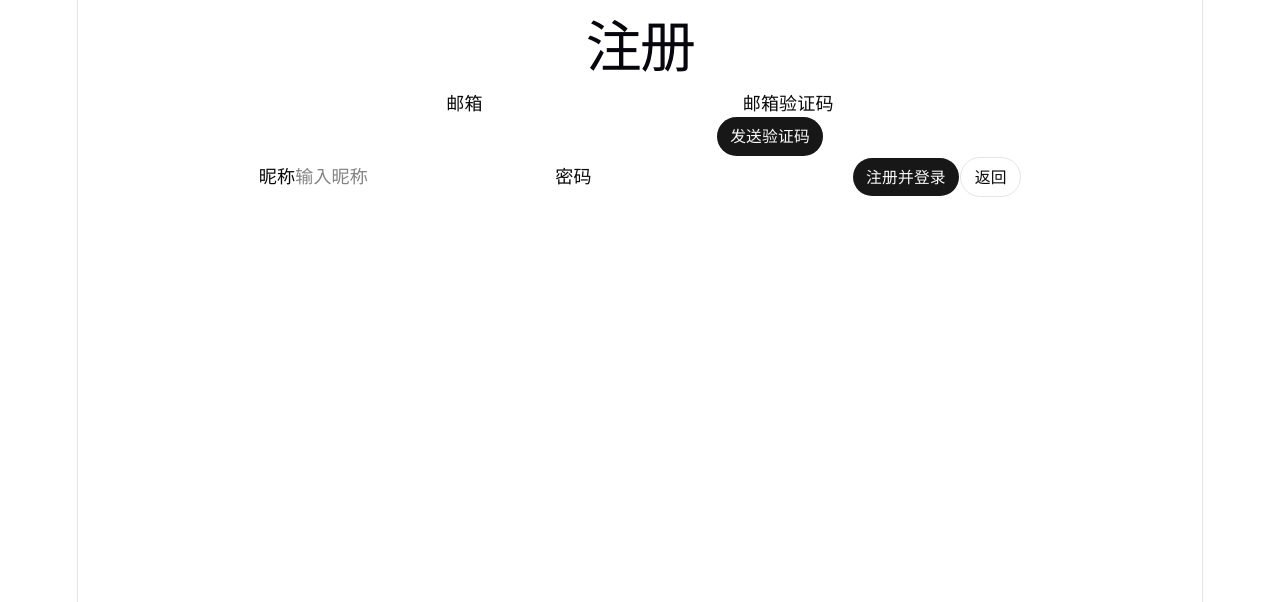
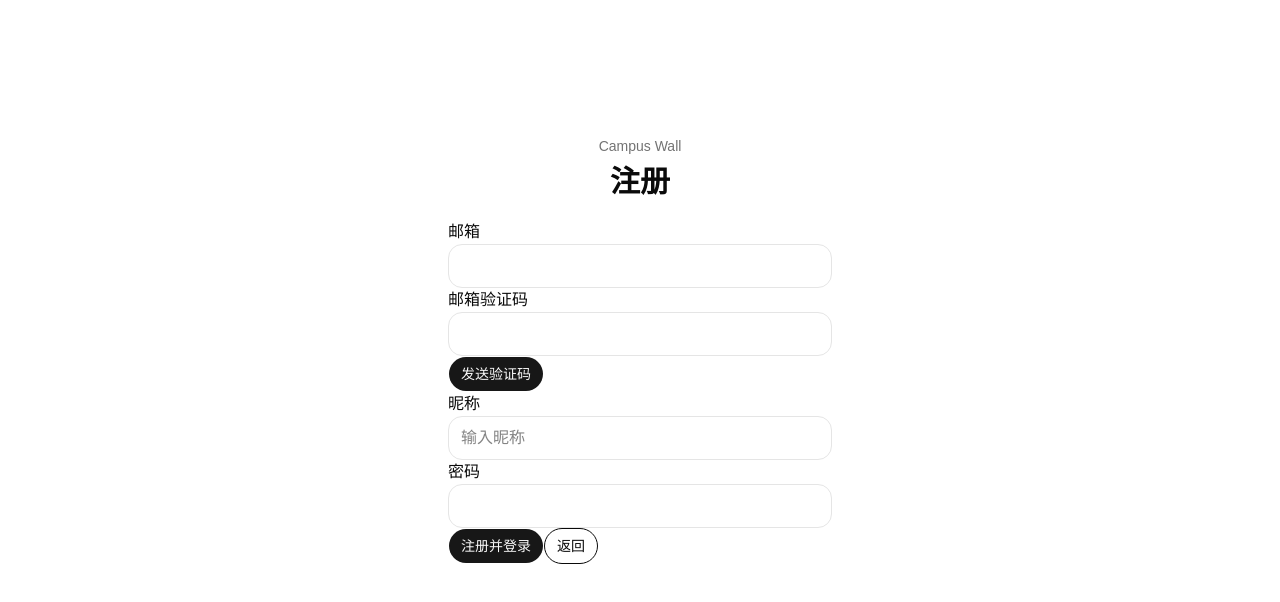
Before and after one commit to qingning7/campus-wall-frontend, a React (Vite) app: page / in a window 1280 px wide. Both pictures are taken after a click on the button "没有账号，去注册". Shown: the top 602 px of the page. Built offline with nearby package versions, Linux system fonts and the light colour scheme; no server answers.

Commit message:
feat(ui): adjust button layout

```diff
--- a/src/components/AuthForm.tsx
+++ b/src/components/AuthForm.tsx
@@ -23,16 +23,32 @@ export function AuthForm({ onAuthed }: AuthFormProps) {
 
     if (mode === 'choice') {
     return (
-            <section className='auth'>
-                <div className='authform'>
-                    <Button variant='outline' onClick={() => setMode('login')}>
-                        已有账号，去登陆
+        <main className="min-h-screen bg-background px-6 py-10 text-foreground">
+            <section className="mx-auto flex min-h-[calc(100vh-5rem)] max-w-sm flex-col justify-center">
+                <div className="space-y-8">
+                    <div className="space-y-2 text-center">
+                        <h1 className="text-3xl font-semibold tracking-normal text-foreground">
+                            校园墙
+                        </h1>
+                    </div>
+
+                    <div className="grid gap-3">
+                        <Button type="button" size="lg" onClick={() => setMode('login')}>
+                            已有账号，去登录
                         </Button>
-                    <Button variant='outline' onClick={() => setMode('register')}>
+
+                        <Button
+                            type="button"
+                            size="lg"
+                            variant="outline"
+                            onClick={() => setMode('register')}
+                        >
                             没有账号，去注册
                         </Button>
                     </div>
+                </div>
             </section>
+        </main>
       )
    }
 
@@ -88,17 +104,35 @@ export function AuthForm({ onAuthed }: AuthFormProps) {
     }
 
     return (
-        <section className='auth'>
-            <form className='authfrom' onSubmit={handleSubmit}>
-                <h1>{isRegister ? '注册' : '登录'}</h1>
+        <main>
+            <section className='mx-auto flex min-h-[calc(100vh-5rem)] max-w-sm flex-col justify-center'>
+                <form className='space-y-5' onSubmit={handleSubmit}>
+                    <div className='space-y-2 text-center'>
+                        <p className="text-sm font-medium text-muted-foreground">Campus Wall</p>
+                        <h1 className='text-3xl font-semibold tracking-normal text-foreground'>
+                            {isRegister ? '注册' : '登录'}
+                        </h1>
+                    </div>
 
-                <label>邮箱<input type='email' value={email} onChange={(event) => setEmail(event.target.value)} required/></label>
+                    <label>
+                        邮箱
+                        <input
+                            className='h-11 w-full rounded-xl border border-input bg-background px-3 text-base outline-none focus-visible:ring-3 focus-visible:ring-ring/30'
+                            type='email'
+                            value={email}
+                            onChange={(event) => setEmail(event.target.value)}
+                            required/>
+                    </label>
 
                     {isRegister && (
                         <label>
                             邮箱验证码
                             <div className='emailcode'>
-                            <input value={emailCode} onChange={(event) => setEmailCode(event.target.value)} required/>
+                                <input
+                                className='h-11 w-full rounded-xl border border-input bg-background px-3 text-base outline-none focus-visible:ring-3 focus-visible:ring-ring/30'
+                                value={emailCode}
+                                onChange={(event) => setEmailCode(event.target.value)}
+                                required/>
                                 <Button onClick={handleSendEmailCode} disabled={sendingCode}>
                                     {sendingCode ? '发送中...' : '发送验证码'}
                                 </Button>
@@ -107,10 +141,25 @@ export function AuthForm({ onAuthed }: AuthFormProps) {
                     )}
 
                     {isRegister && (
-                    <label>昵称<input value={name} onChange={(event) => setName(event.target.value)} placeholder='输入昵称'/></label>
+                        <label>昵称
+                            <input
+                                className='h-11 w-full rounded-xl border border-input bg-background px-3 text-base outline-none focus-visible:ring-3 focus-visible:ring-ring/30'
+                                value={name}
+                                onChange={(event) => setName(event.target.value)}
+                                placeholder='输入昵称'
+                            />
+                        </label>
                     )}
 
-                <label>密码<input type='password' value={password} onChange={(event) => setPassword(event.target.value)} minLength={6} required/></label>
+                    <label>密码
+                        <input
+                            className='h-11 w-full rounded-xl border border-input bg-background px-3 text-base outline-none focus-visible:ring-3 focus-visible:ring-ring/30'
+                            type='password'
+                            value={password}
+                            onChange={(event) => setPassword(event.target.value)}
+                            minLength={6}
+                            required/>
+                        </label>
 
                     {error && <p className='autherror'>{error}</p>}
                     {notice && <p className='authnotice'>{notice}</p>}
@@ -127,5 +176,6 @@ export function AuthForm({ onAuthed }: AuthFormProps) {
                     </Button>
                 </form>
             </section>
+        </main>
     )
 }
--- a/src/index.css
+++ b/src/index.css
@@ -5,36 +5,6 @@
 
 @custom-variant dark (&:is(.dark *));
 :root {
-  --text: #6b6375;
-  --text-h: #08060d;
-  --bg: #fff;
-  --border: oklch(0.922 0 0);
-  --code-bg: #f4f3ec;
-  --accent: oklch(0.97 0 0);
-  --accent-bg: rgba(170, 59, 255, 0.1);
-  --accent-border: rgba(170, 59, 255, 0.5);
-  --social-bg: rgba(244, 243, 236, 0.5);
-  --shadow:
-    rgba(0, 0, 0, 0.1) 0 10px 15px -3px, rgba(0, 0, 0, 0.05) 0 4px 6px -2px;
-
-  --sans: system-ui, 'Segoe UI', Roboto, sans-serif;
-  --heading: system-ui, 'Segoe UI', Roboto, sans-serif;
-  --mono: ui-monospace, Consolas, monospace;
-
-  font: 18px/145% var(--sans);
-  letter-spacing: 0.18px;
-  color-scheme: light dark;
-  color: var(--text);
-  background: var(--bg);
-  font-synthesis: none;
-  text-rendering: optimizeLegibility;
-  -webkit-font-smoothing: antialiased;
-  -moz-osx-font-smoothing: grayscale;
-
-  @media (max-width: 1024px) {
-    font-size: 16px;
-  }
-
   --background: oklch(1 0 0);
 
   --foreground: oklch(0.145 0 0);
@@ -94,86 +64,6 @@
   --sidebar-border: oklch(0.922 0 0);
 
   --sidebar-ring: oklch(0.708 0 0)
-}
-
-@media (prefers-color-scheme: dark) {
-  :root {
-    --text: #9ca3af;
-    --text-h: #f3f4f6;
-    --bg: #16171d;
-    --border: #2e303a;
-    --code-bg: #1f2028;
-    --accent: #c084fc;
-    --accent-bg: rgba(192, 132, 252, 0.15);
-    --accent-border: rgba(192, 132, 252, 0.5);
-    --social-bg: rgba(47, 48, 58, 0.5);
-    --shadow:
-      rgba(0, 0, 0, 0.4) 0 10px 15px -3px, rgba(0, 0, 0, 0.25) 0 4px 6px -2px;
-  }
-
-  #social .button-icon {
-    filter: invert(1) brightness(2);
-  }
-}
-
-#root {
-  width: 1126px;
-  max-width: 100%;
-  margin: 0 auto;
-  text-align: center;
-  border-inline: 1px solid var(--border);
-  min-height: 100svh;
-  display: flex;
-  flex-direction: column;
-  box-sizing: border-box;
-}
-
-body {
-  margin: 0;
-}
-
-h1,
-h2 {
-  font-family: var(--heading);
-  font-weight: 500;
-  color: var(--text-h);
-}
-
-h1 {
-  font-size: 56px;
-  letter-spacing: -1.68px;
-  margin: 32px 0;
-  @media (max-width: 1024px) {
-    font-size: 36px;
-    margin: 20px 0;
-  }
-}
-h2 {
-  font-size: 24px;
-  line-height: 118%;
-  letter-spacing: -0.24px;
-  margin: 0 0 8px;
-  @media (max-width: 1024px) {
-    font-size: 20px;
-  }
-}
-p {
-  margin: 0;
-}
-
-code,
-.counter {
-  font-family: var(--mono);
-  display: inline-flex;
-  border-radius: 4px;
-  color: var(--text-h);
-}
-
-code {
-  font-size: 15px;
-  line-height: 135%;
-  padding: 4px 8px;
-  background: var(--code-bg);
 }
 
 @theme inline {
@@ -255,8 +145,16 @@ code {
 
 @layer base {
   * {
-    @apply border-border outline-ring/50;}
+    @apply border-border outline-ring/50;
+  }
   body {
-    @apply bg-background text-foreground;}
+    @apply bg-background text-foreground;
+  }
   html {
-    @apply font-sans;}}
+    @apply font-sans;
+  }
+
+  #root {
+    min-height: 100vh;
+  }
+}
```
Also changed, not shown: src/App.css (deleted, +0 -184 lines). Lines whose indentation alone changed are shown as unchanged.
